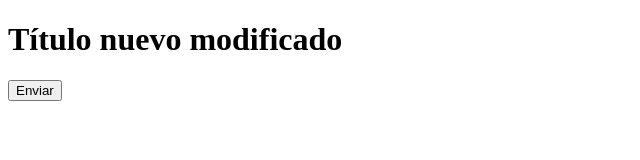
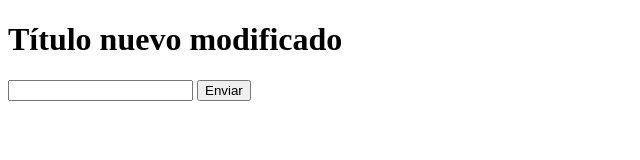
Before and after one commit to Rafa-Garibay/hello-world-git, a plain HTML site: page index.html in a window 1280 px wide. Shown: the whole page, without its empty margins (0-640 px from the left). Drawn offline with Linux system fonts and the light colour scheme.

Commit message:
Se modifica indezx, cuadro texto

```diff
--- a/index.html
+++ b/index.html
@@ -10,7 +10,9 @@
     <h1>T&iacute;tulo nuevo modificado</h1>
 
 <form action="#" method="get">
+    <input type="text" name ="firstName" id ="fisrtName">
     <input type="button" value="Enviar">
+
 </form>
 </body>
 </html>
```
